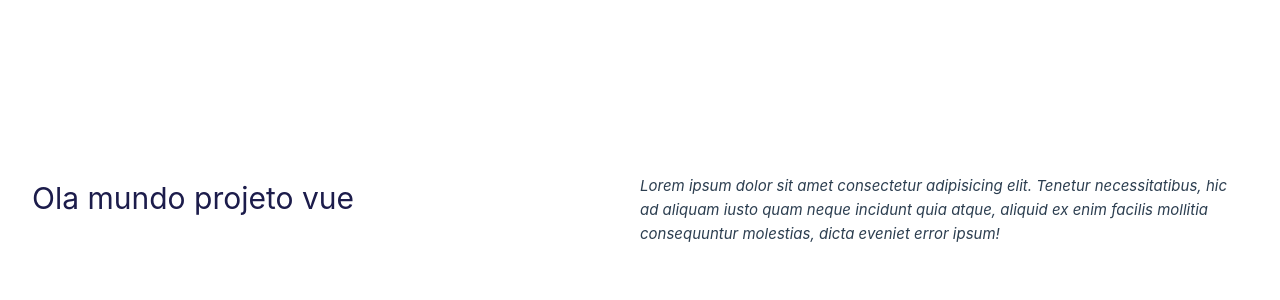
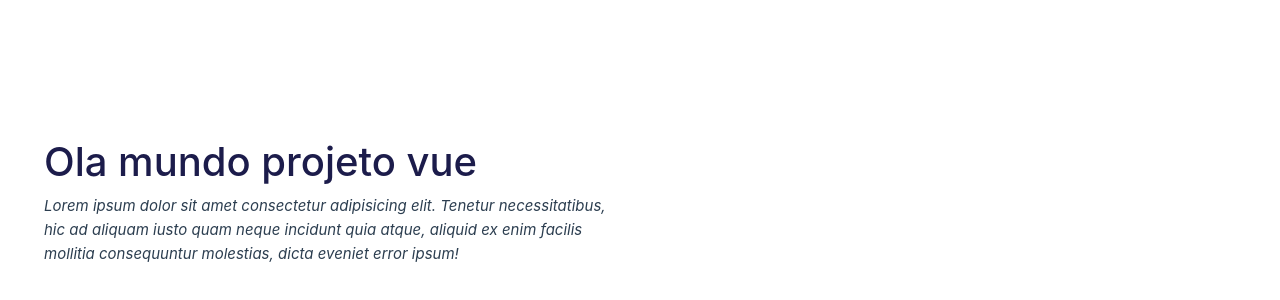
Before and after one commit to joazis-quebra-codegos/projeto-vue, a Vue app: page / in a window 1280 px wide. Shown: the part 190-490 px from the top of the page. Built offline with nearby package versions, Linux system fonts and the light colour scheme; the HTML template or start-up script is replaced by a standard one.

Commit message:
import bootstrap no main.ts, divs no App.vue

```diff
--- a/package.json
+++ b/package.json
@@ -11,6 +11,7 @@
     "type-check": "vue-tsc --build"
   },
   "dependencies": {
+    "bootstrap": "^5.3.8",
     "pinia": "^3.0.4",
     "vue": "^3.5.29",
     "vue-router": "^5.0.3"
--- a/src/App.vue
+++ b/src/App.vue
@@ -4,11 +4,22 @@
 </script>
 
 <template>
-  <h1>Ola mundo projeto vue</h1>
-  <p>Lorem ipsum dolor sit amet consectetur adipisicing elit. Tenetur necessitatibus, hic ad aliquam iusto quam neque incidunt quia atque, aliquid ex enim facilis mollitia consequuntur molestias, dicta eveniet error ipsum!</p>
+  <div class="container">
+    <div class="row">
+      <div class="col">
+          <h1>Ola mundo projeto vue</h1>
+          <p>Lorem ipsum dolor sit amet consectetur adipisicing elit. Tenetur necessitatibus, hic ad aliquam iusto quam neque incidunt quia atque, aliquid ex enim facilis mollitia consequuntur molestias, dicta eveniet error ipsum!</p>
+      </div>
+    </div>
+  </div>
 </template>
 
 <style>
+.container{
+  align-items:flex-start;
+  justify-content: center;
+}
+
 h1{
   color: rgb(28, 28, 75);
 }
--- a/src/main.ts
+++ b/src/main.ts
@@ -1,3 +1,5 @@
+import 'bootstrap/dist/css/bootstrap.min.css'
+import 'bootstrap/dist/js/bootstrap.bundle.min.js'
 import './assets/main.css'
 
 import { createApp } from 'vue'
```
Also changed, not shown: 1 other file (tests, documents, lock files or other folders).
